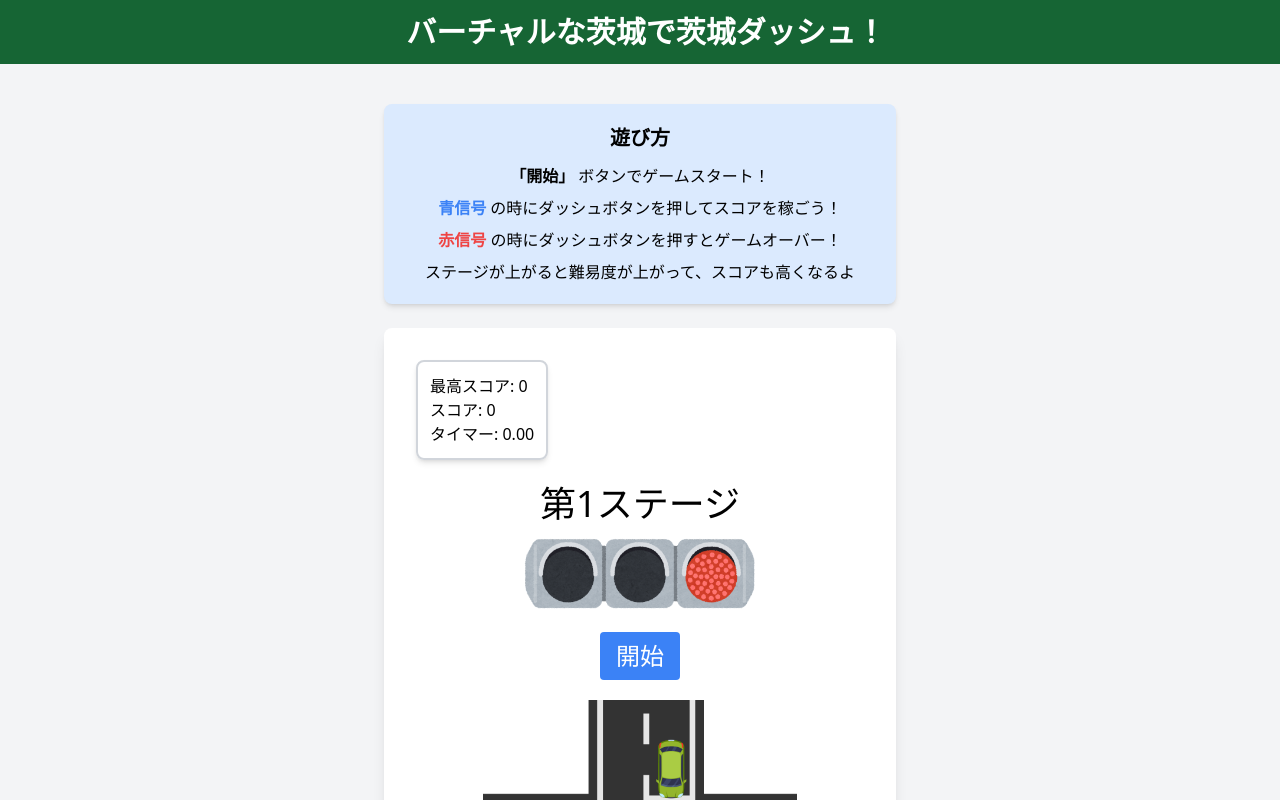
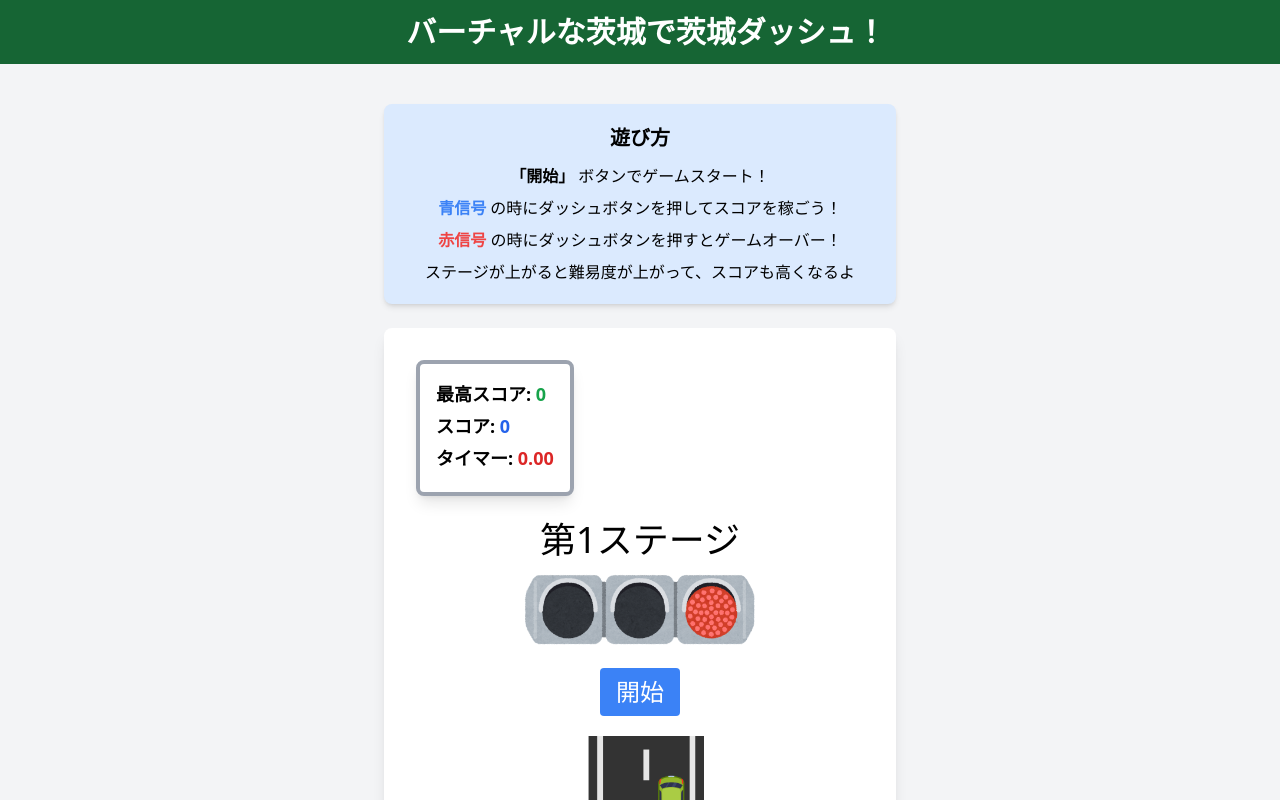
Before and after one commit to noricha-vr/Hackathon00, a SvelteKit app: page /game in a window 1280 px wide. Shown: the top 800 px of the page. Built offline with nearby package versions, Linux system fonts and the light colour scheme.

Commit message:
Update game page UI

```diff
--- a/src/routes/game/+page.svelte
+++ b/src/routes/game/+page.svelte
@@ -188,15 +188,23 @@
         <div class="p-5 bg-white rounded-lg shadow-lg mt-5 mb-10">
             <div class="text-left mb-3 p-3">
                 <div
-                    class="inline-block border-2 border-gray-300 p-3 rounded-lg shadow-md"
+                    class="inline-block bg-white text-black font-bold text-lg border-4 border-gray-400 p-4 rounded-lg shadow-lg"
                 >
-                    <div>
-                        最高スコア: {Number(maxScore.toFixed(0)) * 10}
+                    <div class="mb-1">
+                        最高スコア: <span class="text-green-600"
+                            >{Number(maxScore.toFixed(0)) * 10}</span
+                        >
                     </div>
-                    <div class="">
-                        スコア: {Number(score.toFixed(0)) * 10}
+                    <div class="mb-1">
+                        スコア: <span class="text-blue-600"
+                            >{Number(score.toFixed(0)) * 10}</span
+                        >
                     </div>
-                    <div class="">タイマー: {timer.toFixed(2)}</div>
+                    <div class="mb-1">
+                        タイマー: <span class="text-red-600"
+                            >{timer.toFixed(2)}</span
+                        >
+                    </div>
                 </div>
             </div>
             <div class="text-4xl mb-3">第{stage}ステージ</div>
```
